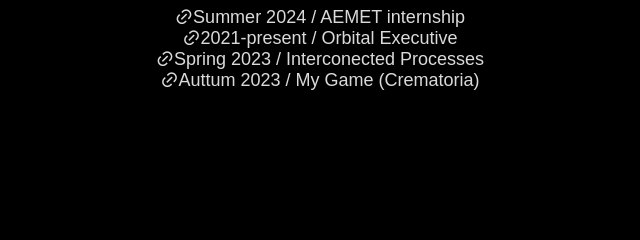
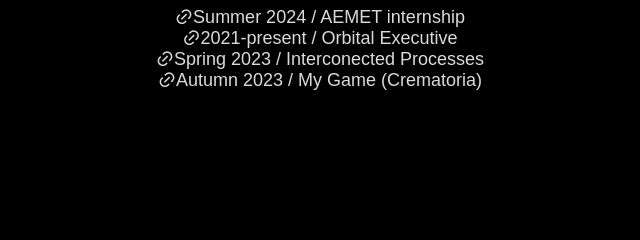
Before and after one commit to Sterrysx/Web, a plain HTML site: page Projects.html in a window 1280 px wide. Shown: the part 322-562 px from the top of the page, 320-960 px from the left. Drawn offline with nearby package versions, Linux system fonts and the light colour scheme.

Commit message:
Update Projects.html

```diff
--- a/Projects.html
+++ b/Projects.html
@@ -45,7 +45,7 @@
                 <li><a href="https://github.com/Sterrysx/OriolFarresVilarProjects/tree/main/AEMET"><i class="ri-link"></i>Summer 2024 / AEMET internship</a></li>
                 <li><a href="https://github.com/Sterrysx/OriolFarresVilarProjects/tree/main/OrbitalExecutive"><i class="ri-link"></i>2021-present / Orbital Executive</a></li>
                 <li><a href="https://github.com/Sterrysx/OriolFarresVilarProjects/tree/main/InterconectedProcessors"><i class="ri-link"></i>Spring 2023 / Interconected Processes</a></li>
-                <li><a href="https://github.com/Sterrysx/OriolFarresVilarProjects/tree/main/SterryMyGame%20(Crematoria)"><i class="ri-link"></i>Auttum 2023 / My Game (Crematoria)</a></li>
+                <li><a href="https://github.com/Sterrysx/OriolFarresVilarProjects/tree/main/SterryMyGame%20(Crematoria)"><i class="ri-link"></i>Autumn 2023 / My Game (Crematoria)</a></li>
             </ul>
         </div>
 
```
